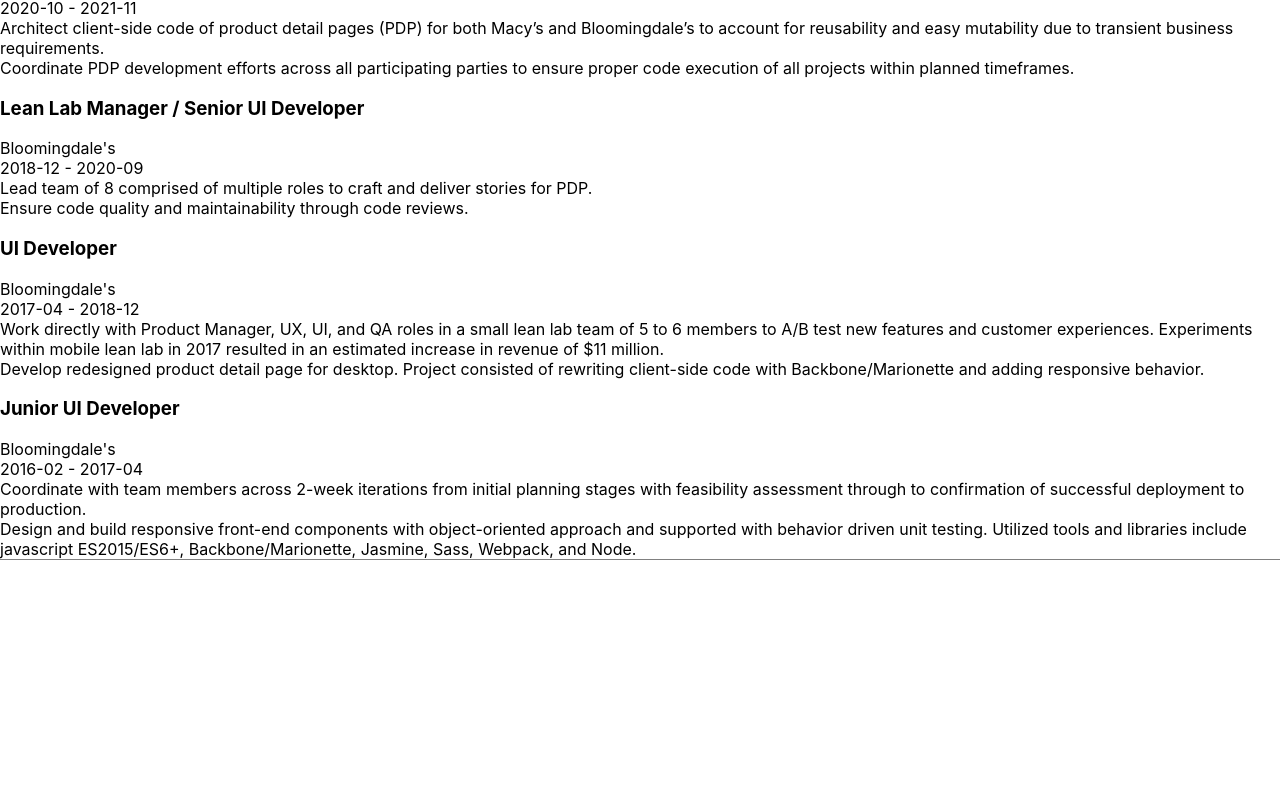
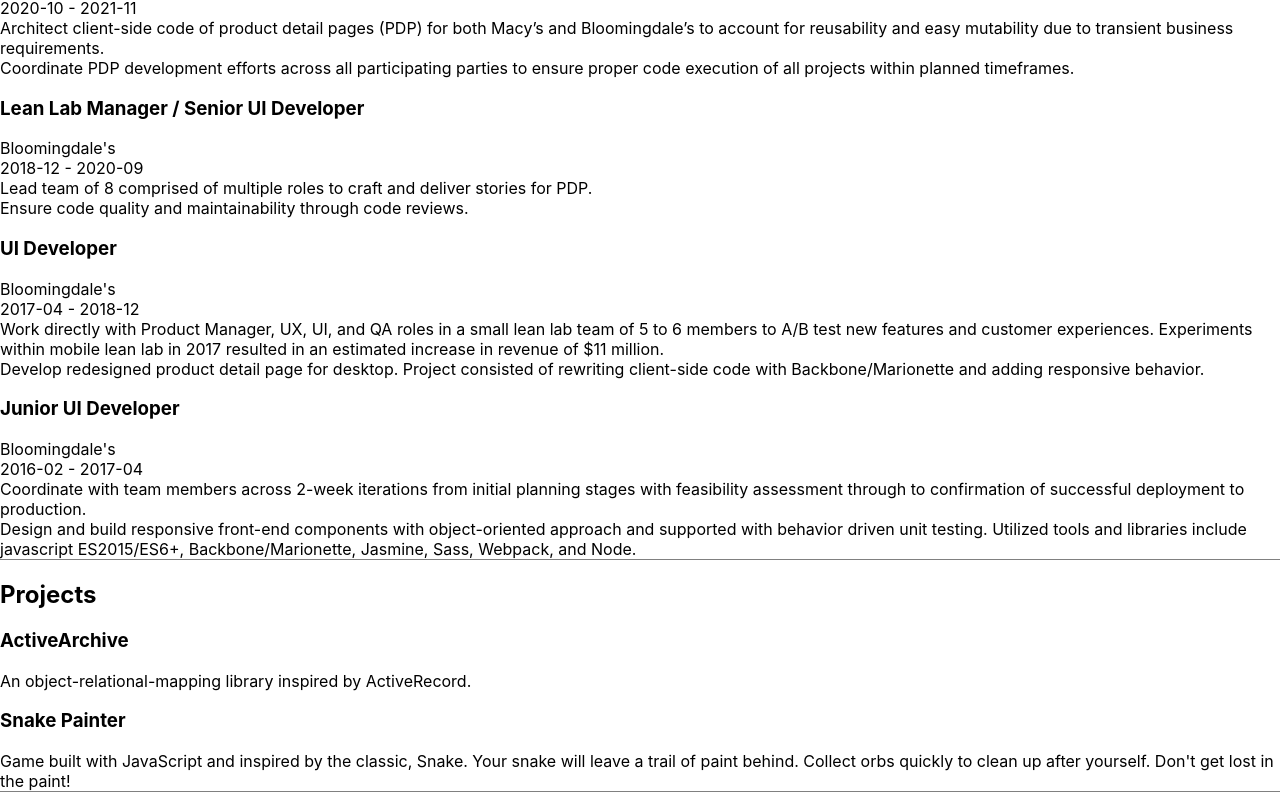
Before and after one commit to jaminc/portfolio-with-react, a React (Create React App) app: page / in a window 1280 px wide. Shown: the part 419-1211 px from the top of the page. Before the commit the page ends 979 px from the top, so only its background shows below. Built offline with nearby package versions, Linux system fonts and the light colour scheme.

Commit message:
Add Projects section

```diff
--- a/src/components/mainContent/MainContent.tsx
+++ b/src/components/mainContent/MainContent.tsx
@@ -1,10 +1,12 @@
 import { ReactElement } from "react";
 
-import { jobs } from "../../data/jobs";
+import jobs from "../../data/jobs";
+import projects from "../../data/projects";
 
 import ContentSection from "../contentSection/ContentSection";
+import AboutMe from "../aboutMe/AboutMe";
 import Jobs from "../jobs/Jobs";
-import AboutMe from "../aboutMe/AboutMe";
+import Projects from "../projects/Projects";
 
 import styles from "./main-content.module.css";
 
@@ -21,6 +23,10 @@
       >
         <Jobs jobs={jobs} />
       </ContentSection>
+
+      <ContentSection title="Projects" className={styles.mainContentSection}>
+        <Projects projects={projects} />
+      </ContentSection>
     </div>
   );
 };
--- /dev/null
+++ b/src/components/projects/Projects.tsx
@@ -0,0 +1,20 @@
+import { ReactElement } from "react";
+
+import { Projects as ProjectsType } from "../../types/projects";
+
+const Projects = ({ projects }: { projects: ProjectsType }): ReactElement => {
+  return (
+    <>
+      {projects.map((project) => {
+        return (
+          <>
+            <h3>{project.title}</h3>
+            <div>{project.description}</div>
+          </>
+        );
+      })}
+    </>
+  );
+};
+
+export default Projects;
--- a/src/data/jobs.ts
+++ b/src/data/jobs.ts
@@ -1,6 +1,6 @@
 import { Jobs } from "../types/jobs";
 
-export const jobs: Jobs = [
+const jobs: Jobs = [
   {
     title: "Senior Software Engineer",
     company: "Capsule",
@@ -52,3 +52,5 @@
     ],
   },
 ];
+
+export default jobs;
```
